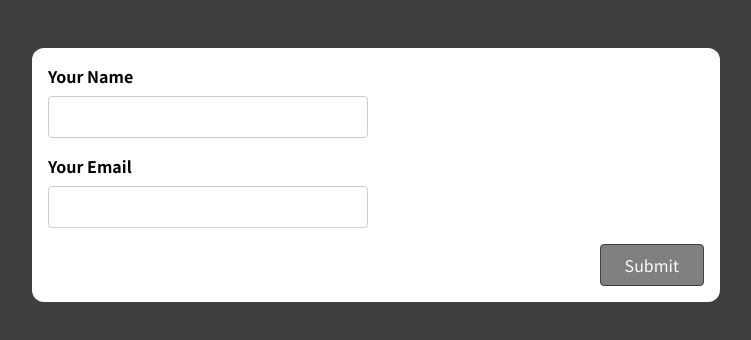
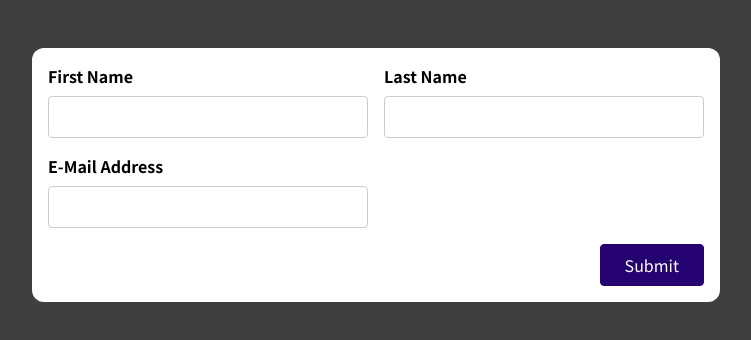
Before and after one commit to Harry-Leepz/react-forms, a JavaScript app: page / in a window 1280 px wide. Shown: the top 340 px of the page, without its empty margins (264-1015 px from the left). Built offline with nearby package versions, Linux system fonts and the light colour scheme.

Commit message:
Replace component in App.js

```diff
--- a/src/App.js
+++ b/src/App.js
@@ -1,9 +1,9 @@
-import SimpleInput from './components/SimpleInput';
+import BasicForm from "./components/BasicForm";
 
 function App() {
   return (
-    <div className="app">
-      <SimpleInput />
+    <div className='app'>
+      <BasicForm />
     </div>
   );
 }
```
